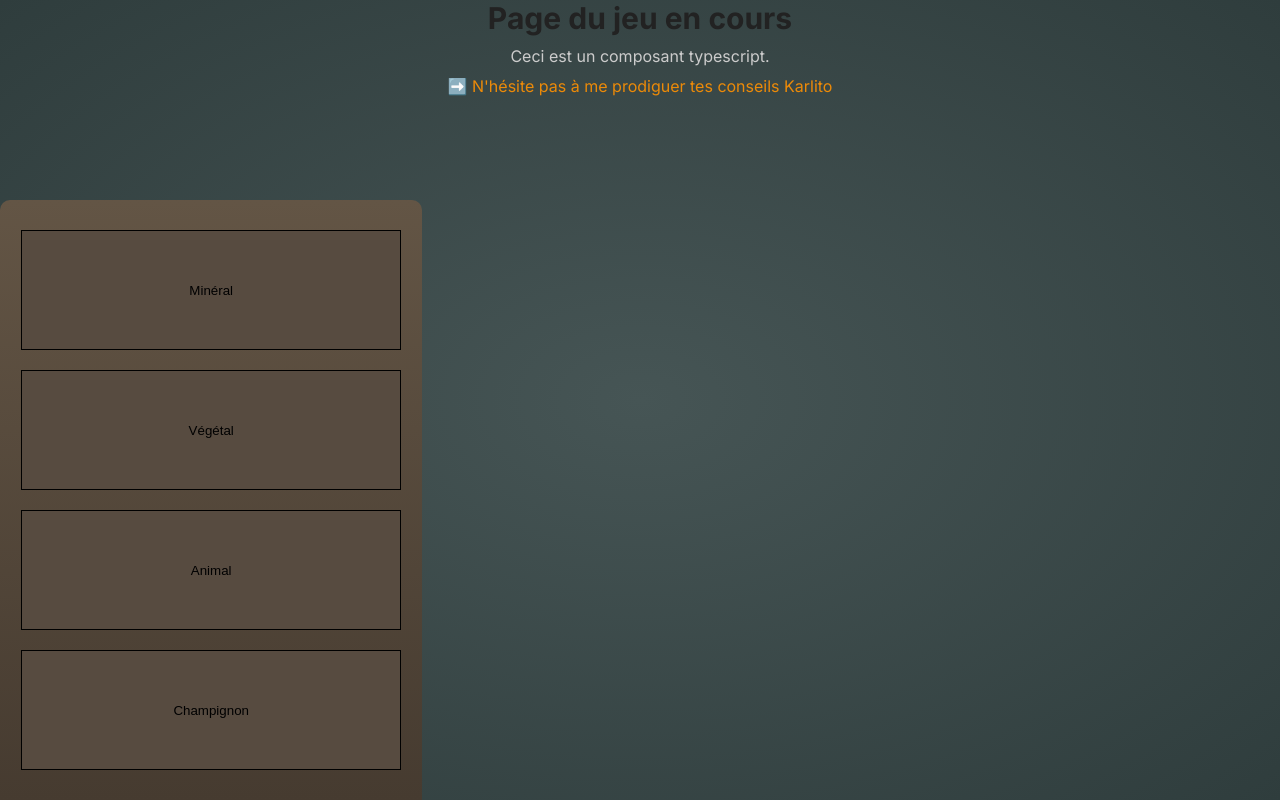
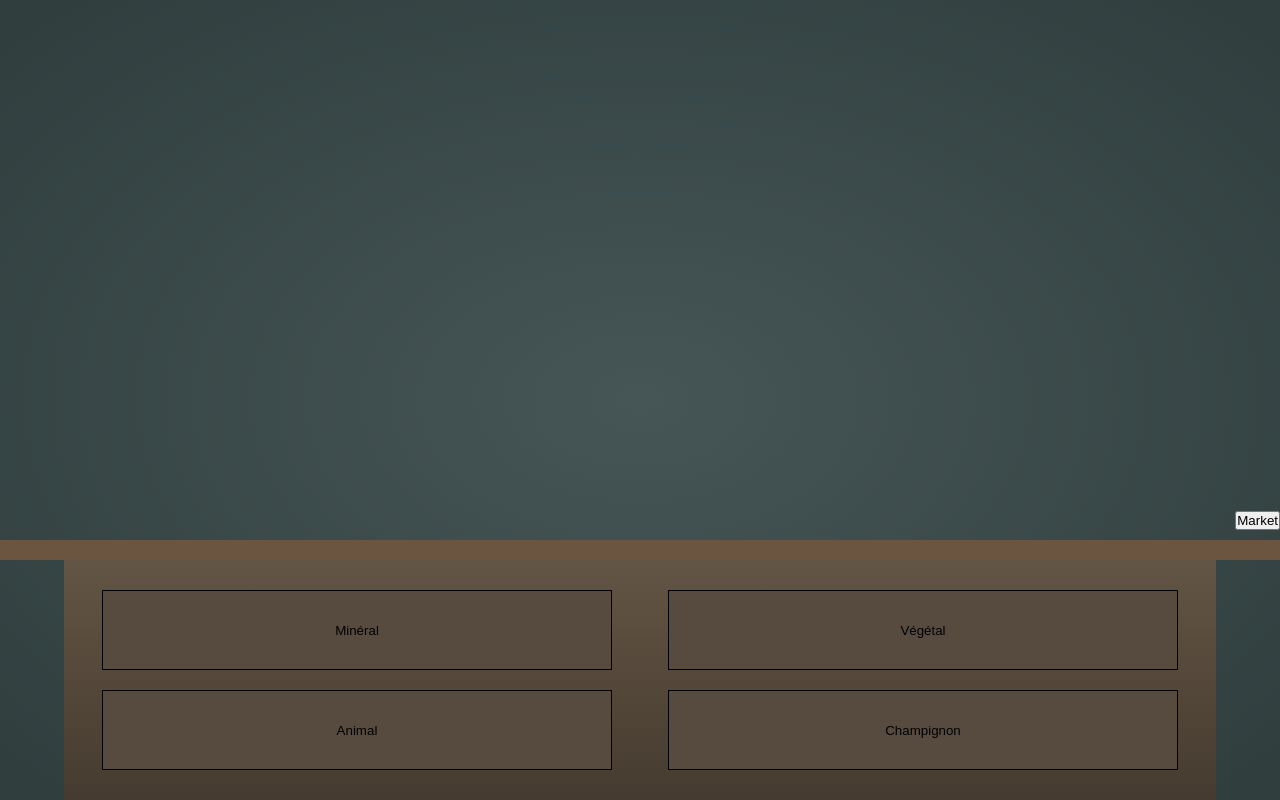
Before and after one commit to Guiomino/apprenti-alchimiste, a Next.js app: page /gamingPage in a window 1280 px wide. Built offline with nearby package versions, Linux system fonts and the light colour scheme.

Commit message:
Tentative de fix la hauteur du body, html, main... sans succès + ajout du bouton de Market (pas terminé) + début de la base de données avec Prisma

```diff
--- a/src/app/gamingPage/page.module.scss
+++ b/src/app/gamingPage/page.module.scss
@@ -1,12 +1,21 @@
 .gamingPage {
   display: flex;
   flex-direction: column;
-  align-items: center;
-  justify-content: start;
+  align-items: flex-end;
+  justify-content: flex-end;
   gap: 10px;
   width: 100%;
-  height: 100vh;
+  min-height: 100vh;
   background: radial-gradient(#465555, #2f3d3d);
+
+  & > .content {
+    display: flex;
+    flex-direction: column;
+    align-items: flex-end;
+    justify-content: flex-end;
+    min-height: 100%;
+    width: 90%;
+  }
 
   h1 {
     font-size: 30px;
--- a/src/app/gamingPage/page.tsx
+++ b/src/app/gamingPage/page.tsx
@@ -4,20 +4,21 @@ import { useState } from "react";
 import styles from "./page.module.scss";
 import ApothecaryCabinetComponent from "@/components/apothecaryCabinet/apothecaryCabinet";
 import ModalIngredients from "@/components/modalIngredients/modalIngredients";
+import { IngredientType } from "@/OOP/IngredientClass";
 
 const GamingPage = () => {
     // HANDLE MODAL INGREDIENTS
     const [isModalIngredientsOpen, setIsModalIngredientsOpen] = useState(false);
-    const [ingredientType, setIngredientType] = useState("");
+    const [ingredientType, setIngredientType] = useState<IngredientType | null>();
 
-    const openIngredientsModal = (type: string) => {
+    const openIngredientsModal = (type: IngredientType) => {
+        setIngredientType(type);
         setIsModalIngredientsOpen(true);
-        setIngredientType(type);
     };
 
     const closeIngredientsModal = () => {
         setIsModalIngredientsOpen(false);
-        setIngredientType("");
+        setIngredientType(null);
     };
 
     // setIngredient(new Ingredient("Champignon", 10, 1));
@@ -26,21 +27,20 @@ const GamingPage = () => {
         <>
             {isModalIngredientsOpen && (
                 <ModalIngredients
-                    ingredientType={ingredientType}
+                    ingredientType={ingredientType ?? IngredientType.MINERAL} // Si la variable ingredientType est nulle, alors celui par défaut sera la catégorie "MINERAL"
                     closeIngredientsModal={closeIngredientsModal}
                     setIngredientType={setIngredientType}
                 />
             )}
             <div className={styles.gamingPage}>
-                <h1>Page du jeu en cours</h1>
-                <p>Ceci est un composant typescript.</p>
-                <span>
-                    {"➡️ N'hésite pas à me prodiguer tes conseils Karlito"}
-                </span>
-            </div>
-            <ApothecaryCabinetComponent
+                <div className={styles.content}>
+                    <button>Market</button>
+                </div>
+                <ApothecaryCabinetComponent
                 openIngredientsModal={openIngredientsModal}
             />
+            </div>
+
         </>
     );
 };
--- a/src/app/globals.scss
+++ b/src/app/globals.scss
@@ -6,3 +6,15 @@
   padding: 0;
   scroll-behavior: smooth;
 }
+
+html, body {
+  height: 100%;
+}
+
+#_ _ next {
+  min-height: 100vh;
+}
+
+main {
+  min-height: 100vh;
+}
--- a/src/app/layout.tsx
+++ b/src/app/layout.tsx
@@ -4,6 +4,7 @@ import "./globals.scss";
 import { IngredientProvider } from "@/Provider/IngredientContext";
 import { ToastContainer } from "react-toastify";
 import "react-toastify/ReactToastify.css";
+import toto from "@/app/page.module.scss"
 
 const inter = Inter({ subsets: ["latin"] });
 
@@ -20,7 +21,7 @@ export default function RootLayout({
 }>) {
     return (
         <html lang="fr">
-            <body className={inter.className}>
+            <body className={`${inter.className}`}>
                 <IngredientProvider>
                     <main>{children}</main>
                 </IngredientProvider>
--- a/src/components/apothecaryCabinet/apothecaryCabinet.module.scss
+++ b/src/components/apothecaryCabinet/apothecaryCabinet.module.scss
@@ -1,23 +1,46 @@
-.apothecaryCabinet {
-  position: absolute;
-  width: 33%;
-  height: 600px;
-  background: linear-gradient(to top, #463b30, #635545);
-  bottom: 0;
+.apothecaryContainer {
+  width: 100%;
+  height: 100%;
   display: flex;
   flex-direction: column;
   align-items: center;
-  justify-content: center;
-  gap: 20px;
-  border-radius: 10px 10px 0px 0px;
+  justify-content: flex-end;
+}
+
+.apothecaryTable {
+  width: 100%;
+  padding: 10px 0 10px 0;
+  background-color: #6B5541;
+}
+
+.apothecaryCabinet {
+  // position: absolute;
+  width: 90%;
+  height: 1/3;
+  background: linear-gradient(to top, #463b30, #635545);
+  // bottom: 0;
+  display: grid;
+  // flex-wrap: wrap;
+  align-items: center;
+  // justify-content: center;
+  grid-template-columns: repeat(2, 1fr);
+  grid-auto-rows: minmax(100px, auto);
+  // gap: 20px;
+  // border-radius: 10px 10px 0px 0px;
+  padding: 20px 10px 20px 10px;
+
+
 
   button {
     background-color: #574b40;
     border: 1px solid black;
     width: 90%;
-    height: 20%;
+    height: 80%;
     cursor: pointer;
     transition: 0.3s;
+    grid-column: auto;
+    grid-row: auto;
+    margin: 0 auto;
 
     &:hover {
       background-color: #685a4c;
--- a/src/components/apothecaryCabinet/apothecaryCabinet.tsx
+++ b/src/components/apothecaryCabinet/apothecaryCabinet.tsx
@@ -1,17 +1,43 @@
 // ApothecaryCabinet.tsx
+import { IngredientType } from "@/OOP/IngredientClass";
 import styles from "./apothecaryCabinet.module.scss";
 
 interface ApothecaryCabinetProps {
-    openIngredientsModal: (ingredientType: string) => void;
+    openIngredientsModal: (ingredientType: IngredientType) => void;
 }
 
-const ApothecaryCabinetComponent: React.FC<ApothecaryCabinetProps> = ({ openIngredientsModal }) => {
+const ApothecaryCabinetComponent: React.FC<ApothecaryCabinetProps> = ({
+    openIngredientsModal,
+}) => {
     return (
-        <div className={styles.apothecaryCabinet}>
-            <button className={styles.mineral} onClick={() => openIngredientsModal('mineral')}>Minéral</button>
-            <button className={styles.vegetal} onClick={() => openIngredientsModal('vegetal')}>Végétal</button>
-            <button className={styles.animal} onClick={() => openIngredientsModal('animal')}>Animal</button>
-            <button className={styles.mushroom} onClick={() => openIngredientsModal('mushroom')}>Champignon</button>
+        <div className={styles.apothecaryContainer}>
+            <div className={styles.apothecaryTable}></div>
+            <div className={styles.apothecaryCabinet}>
+                <button
+                    className={styles.mineral}
+                    onClick={() => openIngredientsModal(IngredientType.MINERAL)}
+                >
+                    Minéral
+                </button>
+                <button
+                    className={styles.vegetal}
+                    onClick={() => openIngredientsModal(IngredientType.VEGETAL)}
+                >
+                    Végétal
+                </button>
+                <button
+                    className={styles.animal}
+                    onClick={() => openIngredientsModal(IngredientType.ANIMAL)}
+                >
+                    Animal
+                </button>
+                <button
+                    className={styles.mushroom}
+                    onClick={() => openIngredientsModal(IngredientType.MUSHROOM)}
+                >
+                    Champignon
+                </button>
+            </div>
         </div>
     );
 };
```
Also changed, not shown: 1 other file (tests, documents, lock files or other folders).
